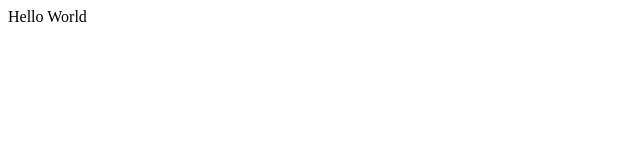
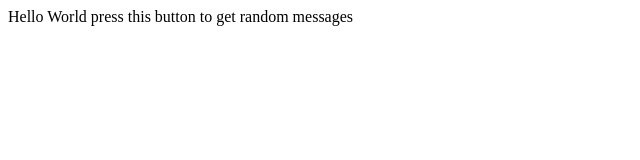
Before and after one commit to Onkarpatil7/demorepo, a plain HTML site: page index.html in a window 1280 px wide. Shown: the whole page, without its empty margins (0-640 px from the left). Drawn offline with Linux system fonts and the light colour scheme.

Commit message:
Feature 1 added

```diff
--- a/index.html
+++ b/index.html
@@ -7,6 +7,6 @@
 </head>
 <body>
     Hello World
-
+    press this button to get random messages
 </body>
 </html>
```
